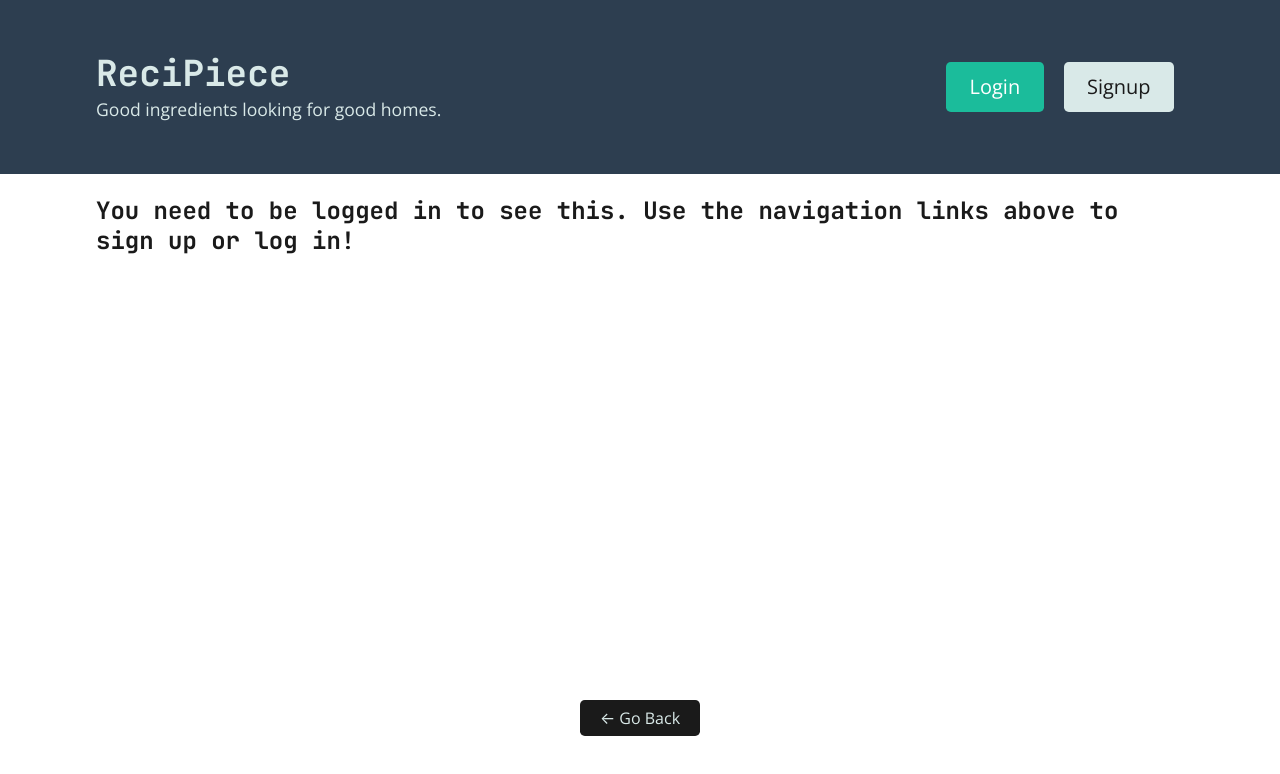
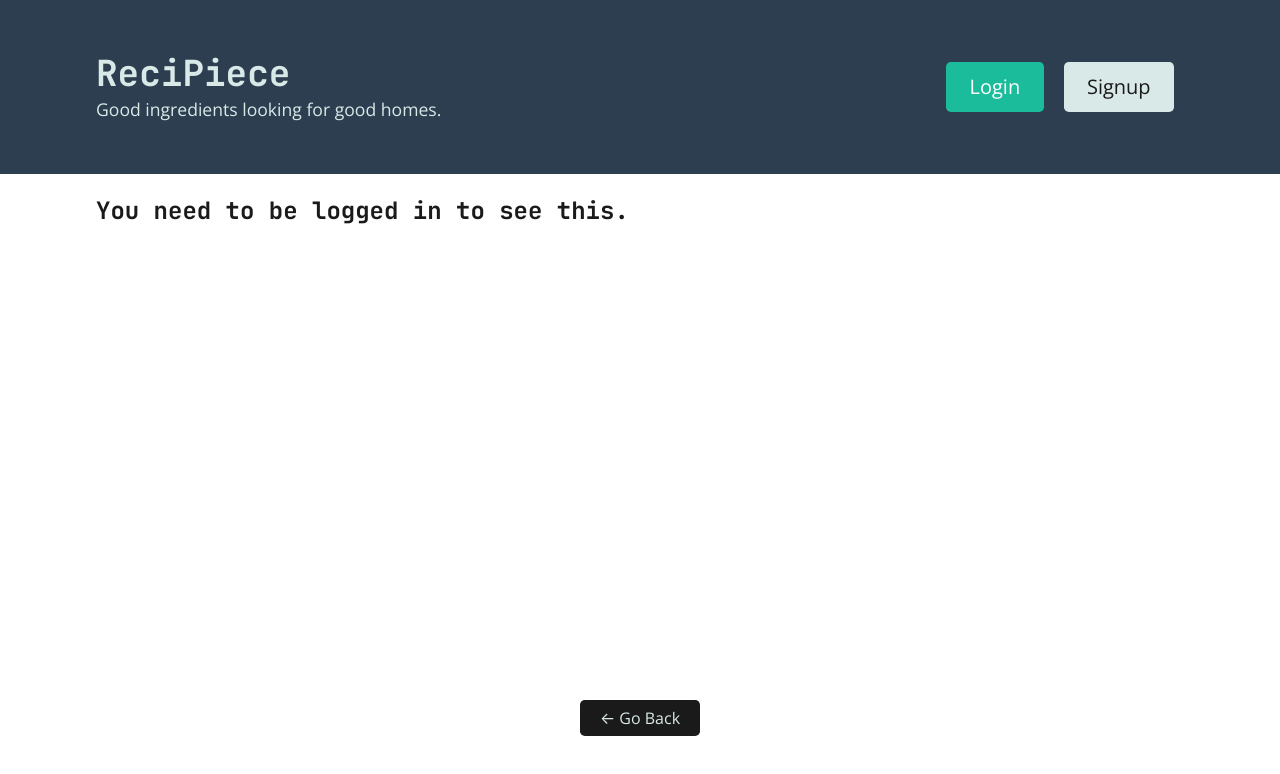
Before and after one commit to dejuliusvince/project3, a React (Create React App) app in the folder client/: page /me in a window 1280 px wide. Shown: the top 774 px of the page. Built offline with nearby package versions, Linux system fonts and the light colour scheme; no server answers.

Commit message:
Profile.js

```diff
--- a/client/src/pages/Profile.js
+++ b/client/src/pages/Profile.js
@@ -29,8 +29,7 @@ const Profile = () => {
   if (!user?.username) {
     return (
       <h4>
-        You need to be logged in to see this. Use the navigation links above to
-        sign up or log in!
+        You need to be logged in to see this.
       </h4>
     );
   }
```
